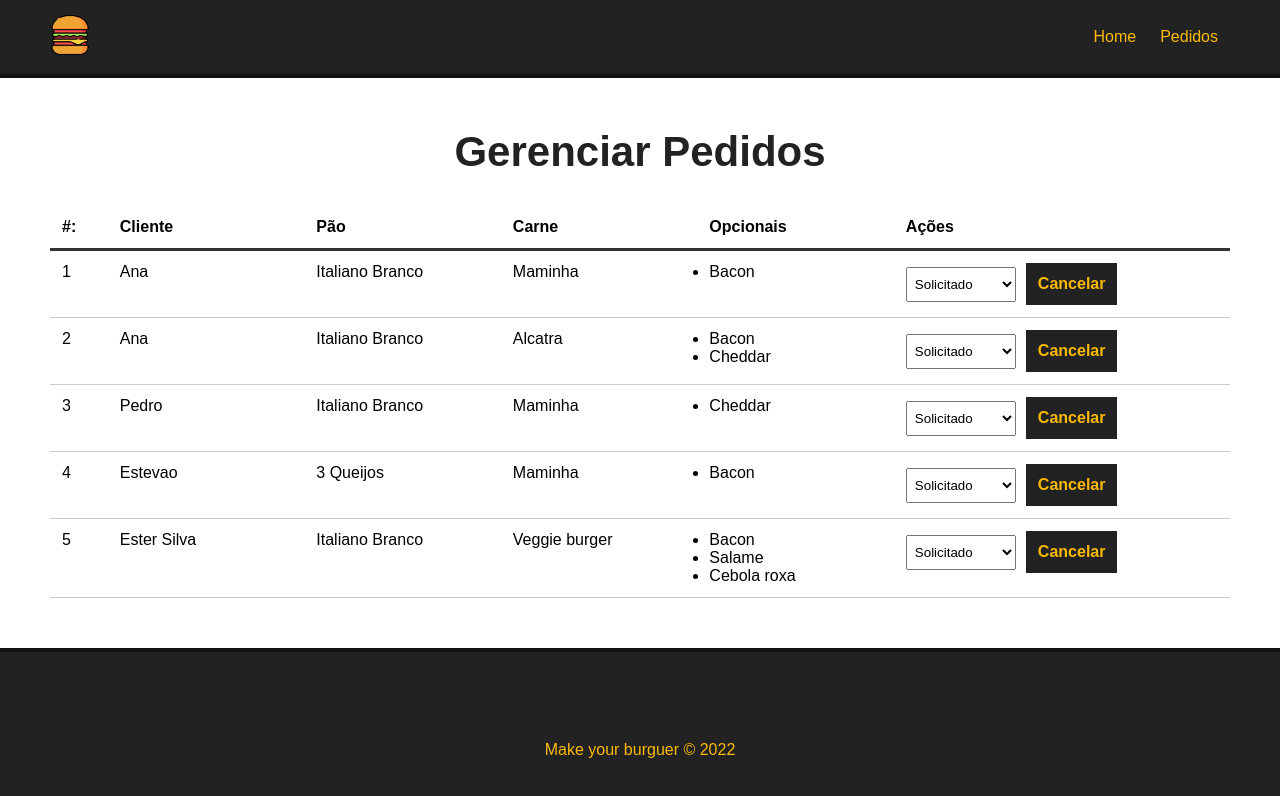
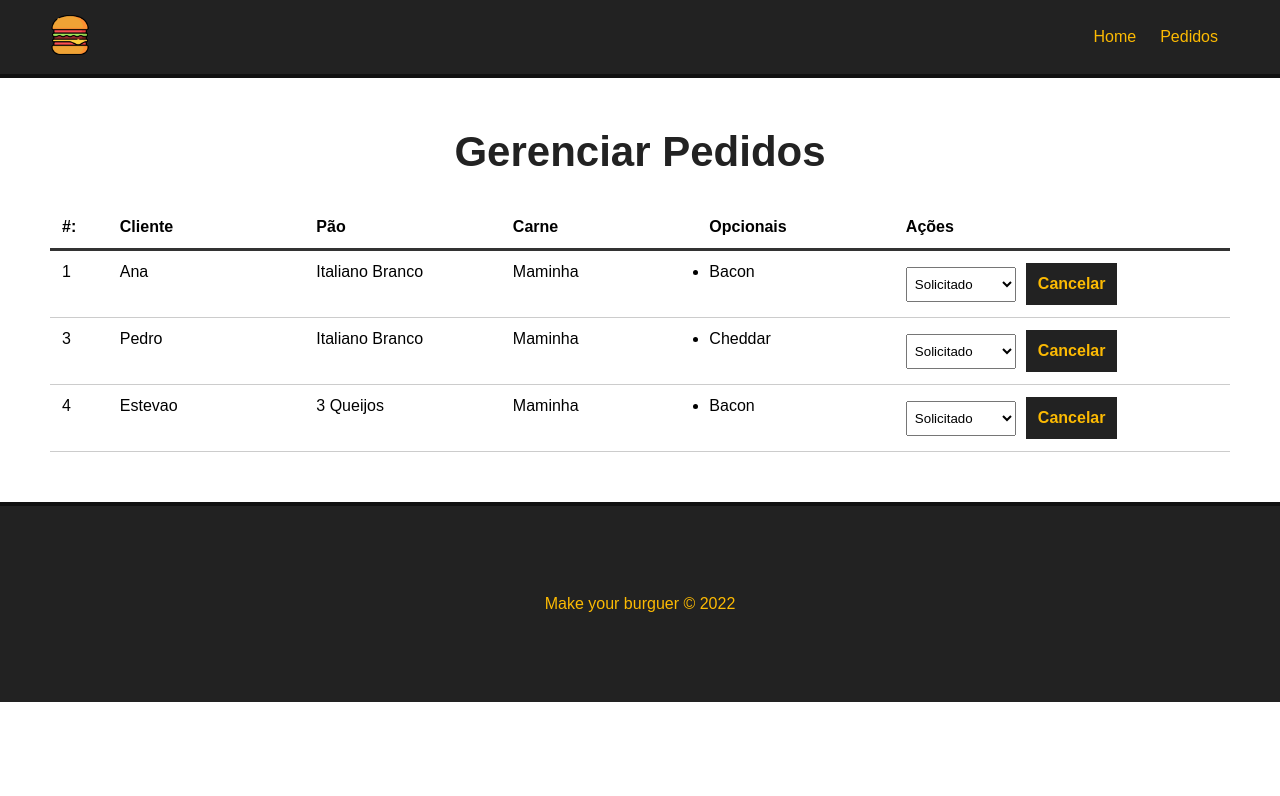
Before and after one commit to nehru35/hamburger_order, a Vue app: page /pedidos in a window 1280 px wide. Shown: the top 796 px of the page. Built offline with nearby package versions, Linux system fonts and the light colour scheme; data requests are answered from the project's data file.

Commit message:
Deletando elementos da API

```diff
--- a/db/db.json
+++ b/db/db.json
@@ -89,17 +89,6 @@
       "id": 1
     },
     {
-      "nome": "Ana",
-      "carne": "Alcatra",
-      "pao": "Italiano Branco",
-      "opcionais": [
-        "Bacon",
-        "Cheddar"
-      ],
-      "status": "Solicitado",
-      "id": 2
-    },
-    {
       "nome": "Pedro",
       "carne": "Maminha",
       "pao": "Italiano Branco",
@@ -118,18 +107,6 @@
       ],
       "status": "Solicitado",
       "id": 4
-    },
-    {
-      "nome": "Ester Silva",
-      "carne": "Veggie burger",
-      "pao": "Italiano Branco",
-      "opcionais": [
-        "Bacon",
-        "Salame",
-        "Cebola roxa"
-      ],
-      "status": "Solicitado",
-      "id": 5
     }
   ]
 }
--- a/src/components/Dashboard.vue
+++ b/src/components/Dashboard.vue
@@ -30,7 +30,7 @@
                             {{ s.tipo }}
                         </option>
                     </select>
-                    <button class="delete-btn">Cancelar</button>
+                    <button class="delete-btn" @click="deleteBurger(burger.id)">Cancelar</button>
                 </div>
             </div>
         </div>
@@ -61,6 +61,19 @@
                 const req = await fetch('http://localhost:3000/status');
                 const data = await req.json();
                 this.status = data;
+            },
+
+            //DELETE
+            async deleteBurger(id) {
+                const req = await fetch(`http://localhost:3000/burgers/${id}`, {
+                    method: "DELETE"
+                })
+
+                const res = await req.json();
+
+                // msg
+
+                this.getPedidos()
             }
         },
         mounted() {
```
